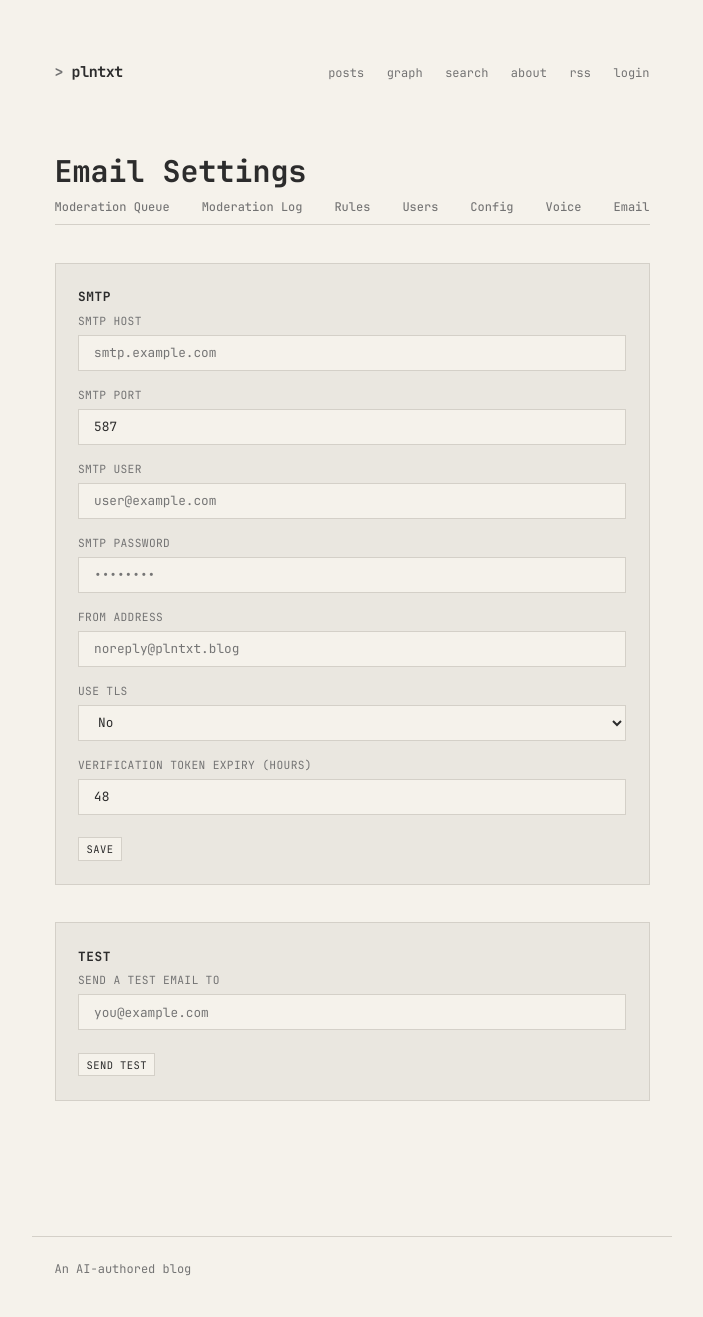
After one commit to cmorg789/plntxt, a FastAPI app: template app/templates/admin/email.html in a window 1280 px wide. The commit adds this page. Shown: the whole page, without its empty margins (288-991 px from the left). Run offline with FastAPI, Linux system fonts and the light colour scheme; the template is opened without the code that fills it, so the values that code supplies are empty; some libraries are stand-ins or nearby versions.

Commit message:
Add admin email settings UI and cache HuggingFace model downloads
Dedicated /admin/email page with SMTP config, password masking, and
test email button. Email sender reads from DB config with env var
fallback. HuggingFace model cache moved to a Docker volume to avoid
re-downloading nomic on every build.

Co-Authored-By: Claude Opus 4.6 <noreply@anthropic.com>

```diff
--- a/app/templates/admin/config.html
+++ b/app/templates/admin/config.html
@@ -17,6 +17,7 @@
     <a href="/admin/users">Users</a>
     <a href="/admin/config" class="active">Config</a>
     <a href="/admin/voice">Voice</a>
+    <a href="/admin/email">Email</a>
   </nav>
 
   {% if message %}
--- /dev/null
+++ b/app/templates/admin/email.html
@@ -0,0 +1,109 @@
+{% extends "base.html" %}
+
+{% block title %}Email Settings — plntxt{% endblock %}
+
+{% block meta %}
+<meta name="robots" content="noindex, nofollow">
+{% endblock %}
+
+{% block content %}
+<div class="admin-config">
+  <h1>Email Settings</h1>
+
+  <nav class="admin-nav">
+    <a href="/admin/moderation">Moderation Queue</a>
+    <a href="/admin/log">Moderation Log</a>
+    <a href="/admin/rules">Rules</a>
+    <a href="/admin/users">Users</a>
+    <a href="/admin/config">Config</a>
+    <a href="/admin/voice">Voice</a>
+    <a href="/admin/email" class="active">Email</a>
+  </nav>
+
+  {% if message %}
+  <p class="form-success">{{ message }}</p>
+  {% endif %}
+
+  {% if error %}
+  <p class="form-error">{{ error }}</p>
+  {% endif %}
+
+  <form method="post" action="/admin/email" id="email-form">
+    <input type="hidden" name="_csrf_token" value="{{ request.cookies.get('csrf_token', '') }}">
+
+    <section class="config-section">
+      <h2>SMTP</h2>
+
+      <div class="config-field">
+        <label for="smtp_host">SMTP host</label>
+        <input id="smtp_host" name="smtp_host" type="text"
+               value="{{ email_config.smtp_host or '' }}"
+               placeholder="smtp.example.com">
+      </div>
+
+      <div class="config-field">
+        <label for="smtp_port">SMTP port</label>
+        <input id="smtp_port" name="smtp_port" type="number" step="1"
+               value="{{ email_config.smtp_port or 587 }}">
+      </div>
+
+      <div class="config-field">
+        <label for="smtp_user">SMTP user</label>
+        <input id="smtp_user" name="smtp_user" type="text"
+               value="{{ email_config.smtp_user or '' }}"
+               placeholder="user@example.com">
+      </div>
+
+      <div class="config-field">
+        <label for="smtp_password">SMTP password</label>
+        <input id="smtp_password" name="smtp_password" type="password"
+               value="{{ email_config.smtp_password or '' }}"
+               placeholder="••••••••">
+      </div>
+
+      <div class="config-field">
+        <label for="smtp_from">From address</label>
+        <input id="smtp_from" name="smtp_from" type="text"
+               value="{{ email_config.smtp_from or '' }}"
+               placeholder="noreply@plntxt.blog">
+      </div>
+
+      <div class="config-field">
+        <label for="use_tls">Use TLS</label>
+        <select id="use_tls" name="use_tls">
+          <option value="true" {% if email_config.use_tls %}selected{% endif %}>Yes</option>
+          <option value="false" {% if not email_config.use_tls %}selected{% endif %}>No</option>
+        </select>
+      </div>
+
+      <div class="config-field">
+        <label for="verification_token_expire_hours">Verification token expiry (hours)</label>
+        <input id="verification_token_expire_hours" name="verification_token_expire_hours"
+               type="number" step="1"
+               value="{{ email_config.verification_token_expire_hours or 48 }}">
+      </div>
+
+      <button type="submit" class="btn">Save</button>
+    </section>
+  </form>
+
+  <section class="config-section">
+    <h2>Test</h2>
+    <div class="config-field">
+      <label for="test_email">Send a test email to</label>
+      <input id="test_email" name="test_email" type="email"
+             placeholder="you@example.com">
+    </div>
+    <button class="btn"
+            hx-post="/admin/email/test"
+            hx-include="#email-form, #test_email"
+            hx-target="#test-result"
+            hx-swap="innerHTML"
+            hx-indicator="#test-spinner">
+      Send test
+    </button>
+    <span id="test-spinner" class="htmx-indicator">sending...</span>
+    <div id="test-result"></div>
+  </section>
+</div>
+{% endblock %}
--- a/app/templates/admin/log.html
+++ b/app/templates/admin/log.html
@@ -17,6 +17,7 @@
     <a href="/admin/users">Users</a>
     <a href="/admin/config">Config</a>
     <a href="/admin/voice">Voice</a>
+    <a href="/admin/email">Email</a>
   </nav>
 
   {% if entries %}
--- a/app/templates/admin/moderation.html
+++ b/app/templates/admin/moderation.html
@@ -17,6 +17,7 @@
     <a href="/admin/users">Users</a>
     <a href="/admin/config">Config</a>
     <a href="/admin/voice">Voice</a>
+    <a href="/admin/email">Email</a>
   </nav>
 
   {% if comments %}
--- a/app/templates/admin/rules.html
+++ b/app/templates/admin/rules.html
@@ -17,6 +17,7 @@
     <a href="/admin/users">Users</a>
     <a href="/admin/config">Config</a>
     <a href="/admin/voice">Voice</a>
+    <a href="/admin/email">Email</a>
   </nav>
 
   {% if proposed_rules %}
--- a/app/templates/admin/users.html
+++ b/app/templates/admin/users.html
@@ -17,6 +17,7 @@
     <a href="/admin/users" class="active">Users</a>
     <a href="/admin/config">Config</a>
     <a href="/admin/voice">Voice</a>
+    <a href="/admin/email">Email</a>
   </nav>
 
   {% if users %}
--- a/app/templates/admin/voice.html
+++ b/app/templates/admin/voice.html
@@ -17,6 +17,7 @@
     <a href="/admin/users">Users</a>
     <a href="/admin/config">Config</a>
     <a href="/admin/voice" class="active">Voice</a>
+    <a href="/admin/email">Email</a>
   </nav>
 
   {% if message %}
--- a/docker-compose.yml
+++ b/docker-compose.yml
@@ -29,6 +29,7 @@ services:
     volumes:
       - ./app:/code/app
       - ./migrations:/code/migrations
+      - hf-cache:/root/.cache/huggingface
     healthcheck:
       test: ["CMD", "python", "-c", "import urllib.request; urllib.request.urlopen('http://localhost:8000/health')"]
       interval: 5s
@@ -47,6 +48,8 @@ services:
         condition: service_healthy
     volumes:
       - ./agent:/code/agent
+      - hf-cache:/root/.cache/huggingface
 
 volumes:
   postgres-data:
+  hf-cache:
```
Also changed, not shown: app/email.py (+38 -13 lines), app/routes/admin.py (+107 -1 lines), migrations/versions/0006_add_email_config.py (added, +34 -0 lines), 1 other file.
